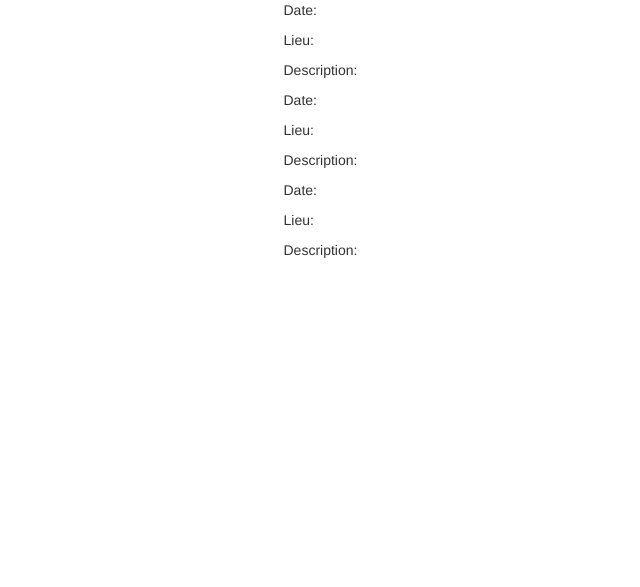
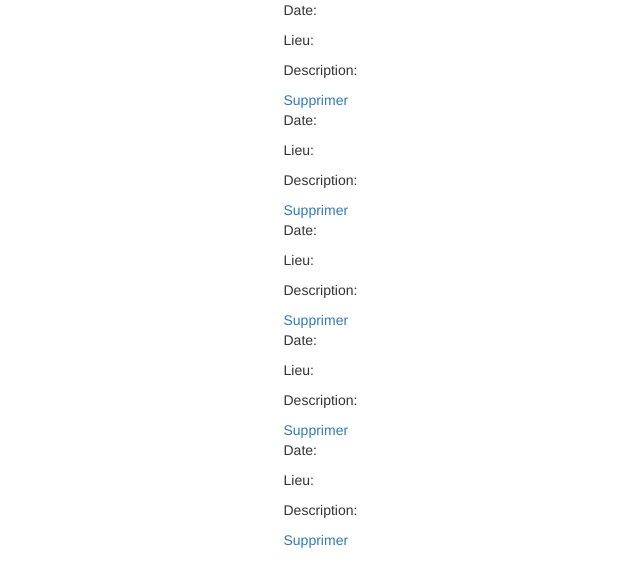
Before and after one commit to jbsebrier/tarte-aux-fraises, a Rails app: page /organiser/events in a window 1280 px wide. Shown: the top 587 px of the page, without its empty margins (79-719 px from the left). Run offline with Rails 7, Linux system fonts and the light colour scheme; a user stored in the database is signed in; style sheets or scripts are compiled from the project's sources; some libraries are stand-ins or nearby versions.

Commit message:
latest couple

```diff
--- a/app/views/organiser/events/index.html.erb
+++ b/app/views/organiser/events/index.html.erb
@@ -5,6 +5,7 @@
         <p>Date: <%= event.date %></p>
         <p>Lieu: <%= event.city %></p>
         <p>Description:  <%= event.description %> </p>
+        <%= link_to("Supprimer", organiser_event_path(event), method: :delete) %>
       <% end %>
 
       </div>
```
